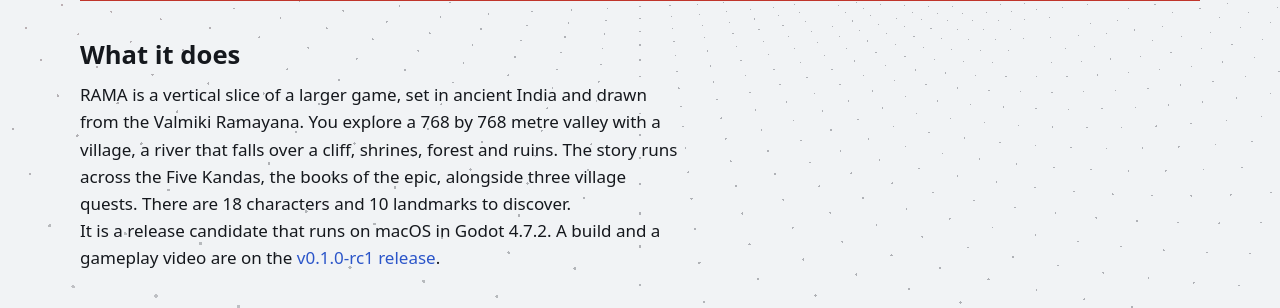
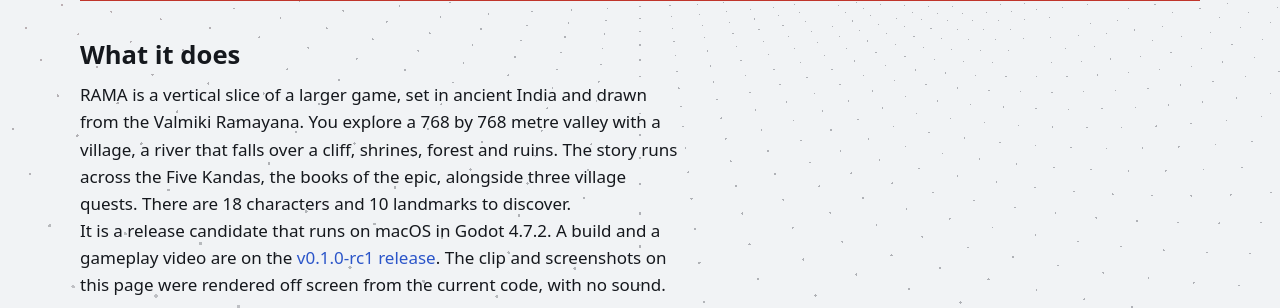
Before and after one commit to TeleVision05/TeleVision05.github.io, an Astro site: page /projects/rama in a window 1280 px wide. Shown: the part 467-775 px from the top of the page. Built offline with nearby package versions, Linux system fonts and the light colour scheme; Astro itself is replaced by a stand-in of ours; some packages are replaced by stand-ins of ours; animation ran at ten frames a second.

Commit message:
RAMA: say the page's clip and screenshots were rendered off screen
Co-Authored-By: Claude Opus 5.5 <noreply@anthropic.com>

```diff
--- a/src/content/projects/rama.md
+++ b/src/content/projects/rama.md
@@ -17,7 +17,7 @@ order: 2
 
 RAMA is a vertical slice of a larger game, set in ancient India and drawn from the Valmiki Ramayana. You explore a 768 by 768 metre valley with a village, a river that falls over a cliff, shrines, forest and ruins. The story runs across the Five Kandas, the books of the epic, alongside three village quests. There are 18 characters and 10 landmarks to discover.
 
-It is a release candidate that runs on macOS in Godot 4.7.2. A build and a gameplay video are on the [v0.1.0-rc1 release](https://github.com/TeleVision05/RAMA/releases/tag/v0.1.0-rc1).
+It is a release candidate that runs on macOS in Godot 4.7.2. A build and a gameplay video are on the [v0.1.0-rc1 release](https://github.com/TeleVision05/RAMA/releases/tag/v0.1.0-rc1). The clip and screenshots on this page were rendered off screen from the current code, with no sound.
 
 ## How it works
 
```
